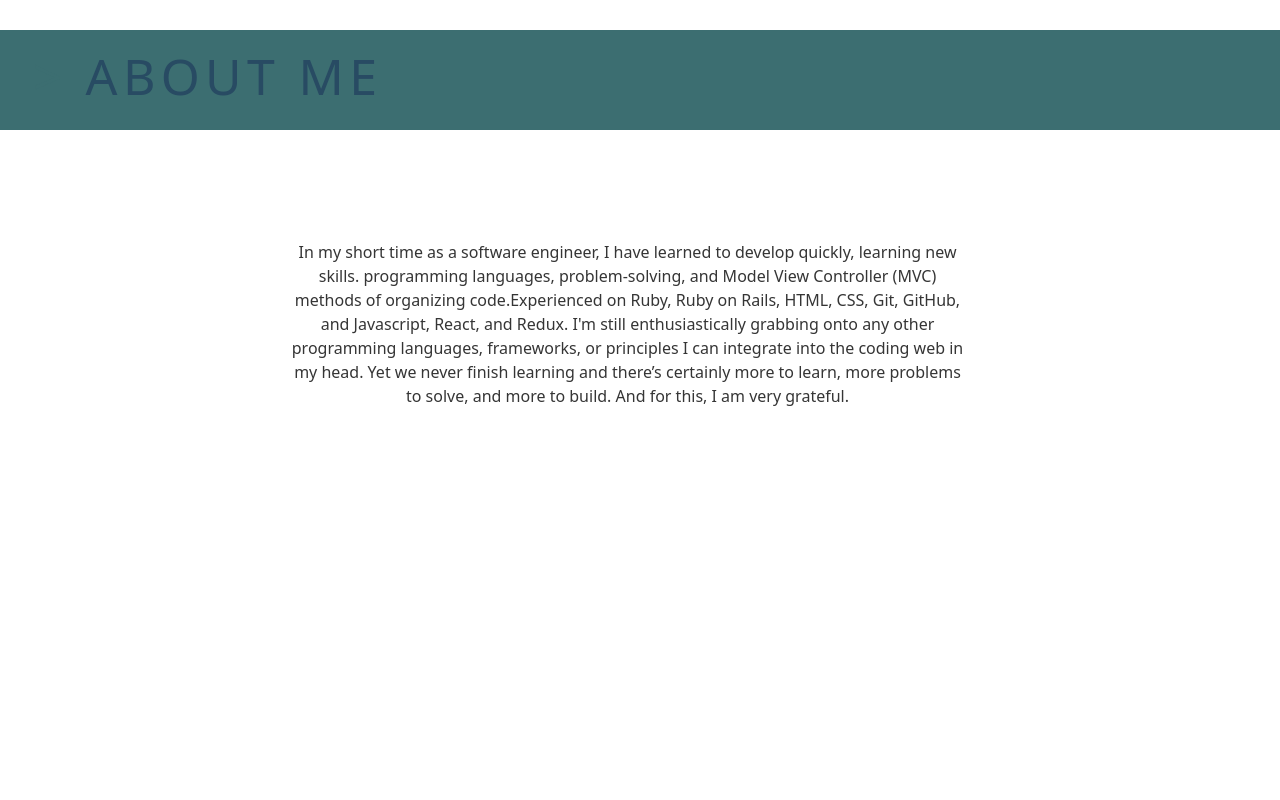
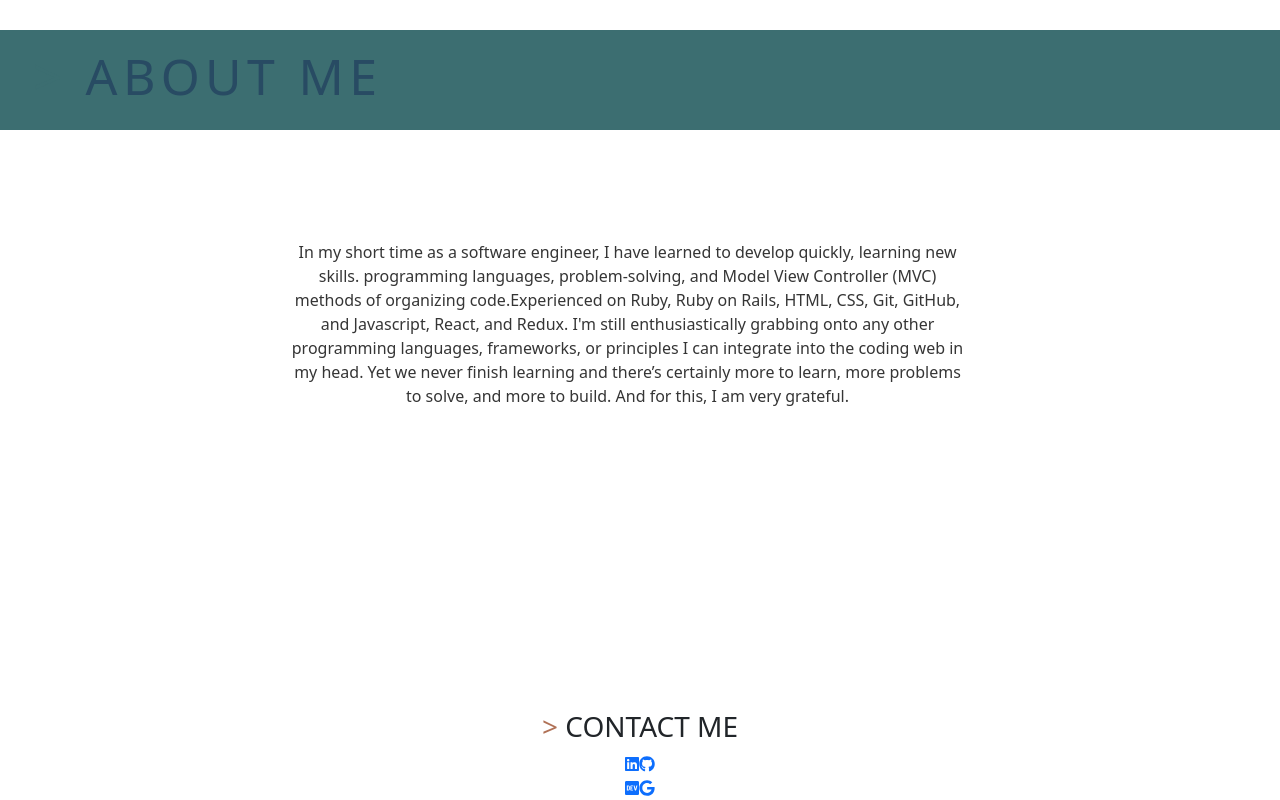
Before and after one commit to LupitaLee/portfolio, a React (Create React App) app: page /contact in a window 1280 px wide. Shown: the part 946-1746 px from the top of the page. Before the commit the page ends 1656 px from the top, so only its background shows below. Built offline with nearby package versions, Linux system fonts and the light colour scheme.

Commit message:
add Contact info

```diff
--- a/package.json
+++ b/package.json
@@ -4,6 +4,11 @@
   "version": "0.1.0",
   "private": true,
   "dependencies": {
+    "@fortawesome/fontawesome-svg-core": "^1.2.36",
+    "@fortawesome/free-brands-svg-icons": "^5.15.4",
+    "@fortawesome/free-regular-svg-icons": "^5.15.4",
+    "@fortawesome/free-solid-svg-icons": "^5.15.4",
+    "@fortawesome/react-fontawesome": "^0.1.16",
     "@testing-library/jest-dom": "^5.16.1",
     "@testing-library/react": "^12.1.2",
     "@testing-library/user-event": "^13.5.0",
--- a/src/App.js
+++ b/src/App.js
@@ -4,6 +4,7 @@ import './App.css';
 import About from './components/About/About';
 import Navigation from './components/Navigation';
 import Intro from './components/Intro/Intro';
+import Contact from './components/Contact/Contact';
 
 function App() {
   return (
@@ -20,6 +21,7 @@ function App() {
         </Routes>
 
         <About />
+        <Contact/>
         </Router>
 
     </div>
--- a/src/components/Contact/Contact.css
+++ b/src/components/Contact/Contact.css
@@ -0,0 +1,43 @@
+#contact{
+    min-height: 100vh;
+    width: 100%;
+    display: inline-flex;
+    flex-flow: column wrap;
+}
+
+.contact-title {
+    margin-top: 120px;
+    width: 100%;
+    height: 100px;
+    color: #eff2f9;
+    background-color:  #9fbbcc28;
+    display: flex;
+    align-items: center;
+    justify-items: center;
+    font-size: 20pt;
+}
+
+.contact-title h3{
+    margin-left: 25pt;
+    font-size: 1.5em;
+    letter-spacing: 4pt;
+}
+
+.contact-content {
+    margin: 80px 110px 20px 110px;
+    display: inline-flex;
+    justify-content: space-evenly;
+    align-items: center;
+}
+
+.socials img {
+    width: 120px;
+    height: 120px;
+    margin: 60px;
+}
+
+.socials img:hover{
+    /* opacity: 30%; */
+    transform: scale(1.05);
+    transition: all 0.3s linear;
+}
--- a/src/components/Contact/Contact.jsx
+++ b/src/components/Contact/Contact.jsx
@@ -1,9 +1,41 @@
 import React from 'react'
+import "./Contact"
+import { FontAwesomeIcon } from '@fortawesome/react-fontawesome'
+// import { } from '@fortawesome/free-solid-svg-icons'
+import { faGithub, faLinkedin, faDev, faGoogle} from '@fortawesome/free-brands-svg-icons'
 
 const Contact = () => {
     return (
         <div>
+              <div id='contact' >
+            <div className='contact-title'>
+                <h3><span style={{ color: '#b07156' }}>&gt;</span> CONTACT ME</h3>
+            </div>
+            <div className='contact-content'>
+                <div className='socials'>
 
+
+                    <a href='https://www.linkedin.com/in/lupita-rivera/' >
+                    <FontAwesomeIcon icon={faLinkedin}></FontAwesomeIcon>
+                    </a>
+
+                    <a href='https://github.com/LupitaLee'>
+                        <FontAwesomeIcon icon={faGithub}></FontAwesomeIcon>
+
+                    </a>
+                    <br></br>
+                    <a href='https://dev.to/lupitalee'>
+                    <FontAwesomeIcon icon={faDev}></FontAwesomeIcon>
+                    </a>
+
+                    <a href='mailto:lupitarivera8899@gmail.com'>
+                    <FontAwesomeIcon icon={faGoogle}></FontAwesomeIcon>
+                    </a>
+
+                </div>
+                {/* <ContactForm /> */}
+            </div>
+        </div>
         </div>
     )
 }
```
Also changed, not shown: 1 other file (tests, documents, lock files or other folders).
